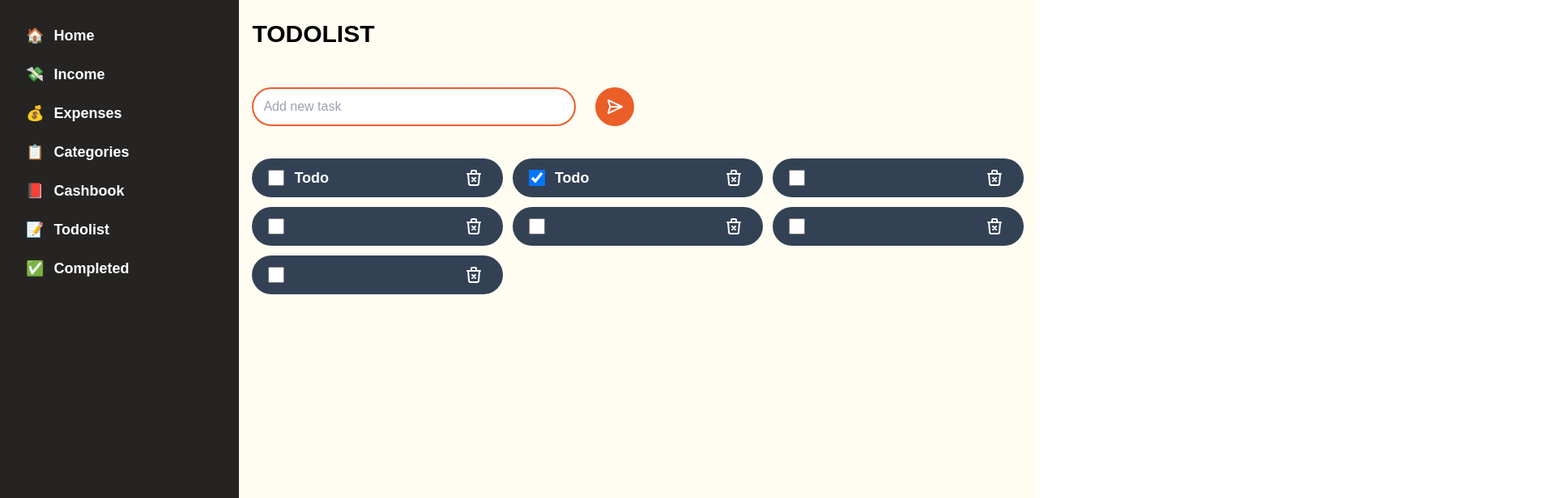
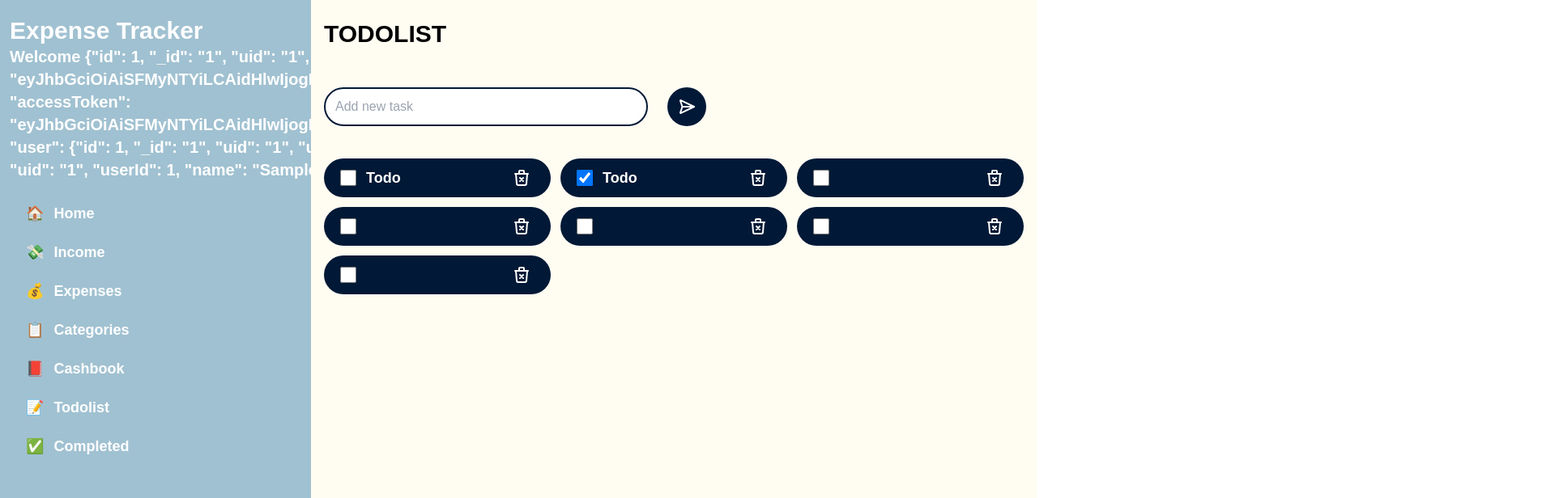
Before and after one commit to Karthikkk-24/BudgetBuddy, a React (Vite) app: page /todo-list in a window 1280 px wide. Shown: the top 616 px of the page at 81% size, 1920 px wide, since content can reach past the window. Built offline with nearby package versions, Linux system fonts and the light colour scheme; sample sign-in values are in the browser's storage.

Commit message:
Changes to login authentication, colour scheme changes

```diff
--- a/src/components/Login.jsx
+++ b/src/components/Login.jsx
@@ -1,12 +1,14 @@
 import axios from "axios";
 import { useState } from "react";
-import { Link } from "react-router-dom";
+import { Link, useNavigate } from "react-router-dom";
 import Serverport from "./Serverport";
 
 export default function Login() {
 
     const [email, setEmail] = useState('');
     const [password, setPassword] = useState('');
+
+    const navigate = useNavigate();
 
     const handleSubmit = async () => {
         try {
@@ -18,9 +20,11 @@ export default function Login() {
             console.log(response.data);
             if (response.status === 200) {
                 localStorage.clear();
-                localStorage.setItem('user', response.data.token);
+                console.log(response.data);
+                localStorage.setItem('token', response.data.token);
+                localStorage.setItem('user', response.data.user.username);
                 localStorage.setItem('user_id', response.data.user.uniqueId);
-                window.location.href = '/main';
+                navigate('/dashboard');
             }
 
         } catch (error) {
--- a/src/components/Main.jsx
+++ b/src/components/Main.jsx
@@ -7,7 +7,7 @@ export default function Main() {
     }, [])
 
     function checkLogin() {
-        if (!localStorage.getItem('user')) {
+        if (!localStorage.getItem('token')) {
             window.location.href = '/login';
         } else {
             window.location.href = '/dashboard';
--- a/src/components/PublicRoute.jsx
+++ b/src/components/PublicRoute.jsx
@@ -9,7 +9,7 @@ const PublicRoute = () => {
     }, []);
 
     function checkLogin() {
-        if (localStorage.getItem('user')) {
+        if (localStorage.getItem('token')) {
             // window.location.href = '/dashboard';
         } else {
             localStorage.clear();
--- a/src/components/Sidebar.jsx
+++ b/src/components/Sidebar.jsx
@@ -2,14 +2,24 @@ import SidebarItem from './SidebarItem';
 
 export default function Sidebar() {
     return (
-        <div className="w-full h-full flex items-start justify-start flex-col px-3 py-5 bg-text">
+        <div className="w-full h-full flex items-start justify-start gap-4 flex-col px-3 py-5 bg-text">
+            <div className='w-full h-auto flex flex-col items-start justify-start'>
+                <h1 className="text-3xl text-white font-bold">Expense Tracker</h1>
+                <h4 className="text-xl text-white font-semibold">Welcome {localStorage.getItem('user')}</h4>
+            </div>
+            <div className="w-full h-full flex flex-col items-start justify-start">
                 <SidebarItem title="Home" icon="🏠" route={'/dashboard'} />
                 <SidebarItem title="Income" icon="💸" route={'/income'} />
                 <SidebarItem title="Expenses" icon="💰" route={'/expenses'} />
-            <SidebarItem title="Categories" icon="📋" route={'/categories'} />
+                <SidebarItem
+                    title="Categories"
+                    icon="📋"
+                    route={'/categories'}
+                />
                 <SidebarItem title="Cashbook" icon="📕" route={'/cashbook'} />
                 <SidebarItem title="Todolist" icon="📝" route={'/todo-list'} />
                 <SidebarItem title="Completed" icon="✅" route={'/completed'} />
             </div>
+        </div>
     );
 }
--- a/src/components/TodoItem.jsx
+++ b/src/components/TodoItem.jsx
@@ -24,7 +24,7 @@ export default function TodoItem({ title, status, id }) {
     }
 
     return (
-        <div className="w-full h-12 flex pl-5 cursor-pointer text-white bg-slate-700 font-semibold text-lg items-center justify-start gap-3 hover:bg-slate-800 rounded-3xl relative">
+        <div className="w-full h-12 flex pl-5 cursor-pointer text-white bg-primary font-semibold text-lg items-center justify-start gap-3 hover:bg-slate-800 rounded-3xl relative">
             <input
                 type="checkbox"
                 checked={status}
--- a/src/components/TodoList.jsx
+++ b/src/components/TodoList.jsx
@@ -49,7 +49,7 @@ export default function TodoList() {
                         onChange={(e) => setTodoTitle(e.target.value)}
                         placeholder="Add new task"
                     />
-                    <button onClick={handleSubmit} className="w-12 h-12 bg-primary text-white flex items-center justify-center font-semibold rounded-full">
+                    <button onClick={handleSubmit} className="w-12 h-12 bg-primary hover:scale-110 transition-all text-white flex items-center justify-center font-semibold rounded-full">
                         <svg
                             xmlns="http://www.w3.org/2000/svg"
                             width="24"
--- a/tailwind.config.js
+++ b/tailwind.config.js
@@ -7,9 +7,9 @@ export default {
     theme: {
         extend: {
             colors: {
-                primary: "#EB5E28",
+                primary: "#011936",
                 background: "#FFFCF2",
-                text: "#252422",
+                text: "#A0C1D1",
             }
         },
     },
```
Lines whose indentation alone changed are shown as unchanged.
